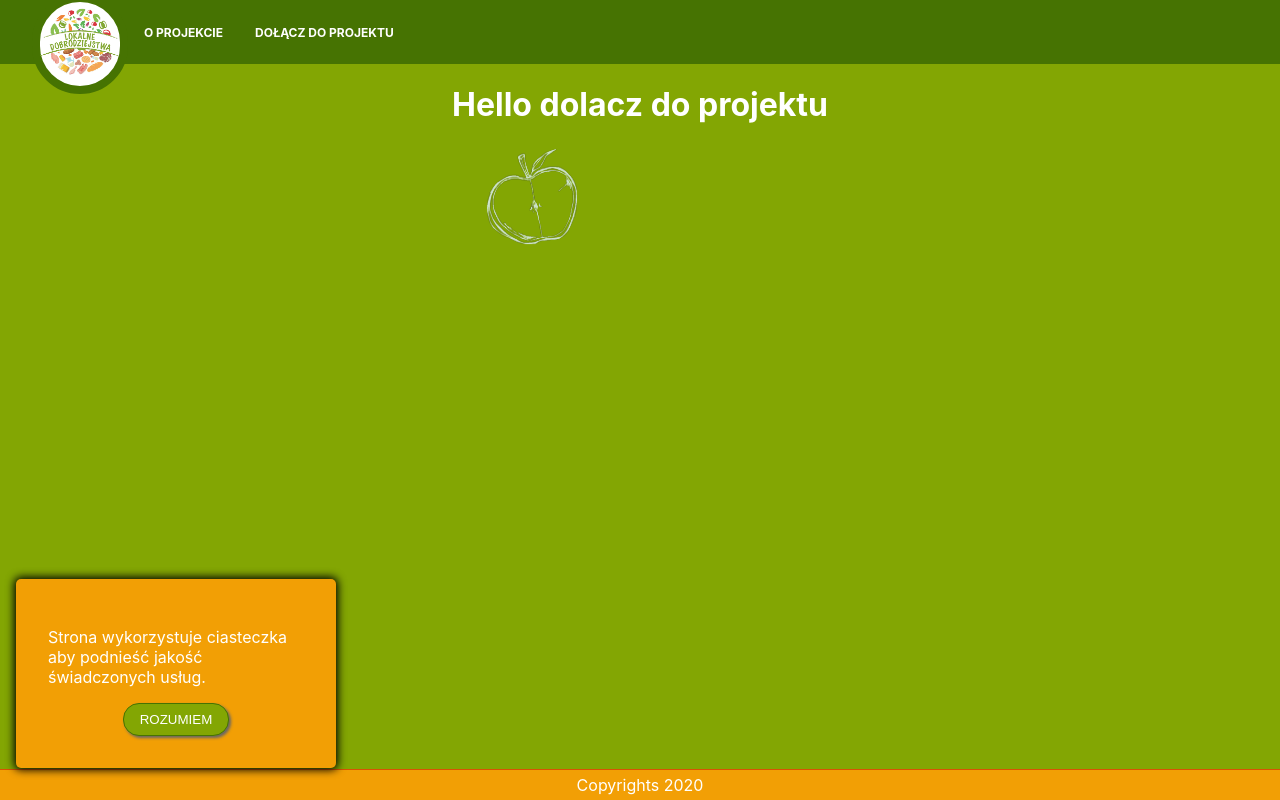
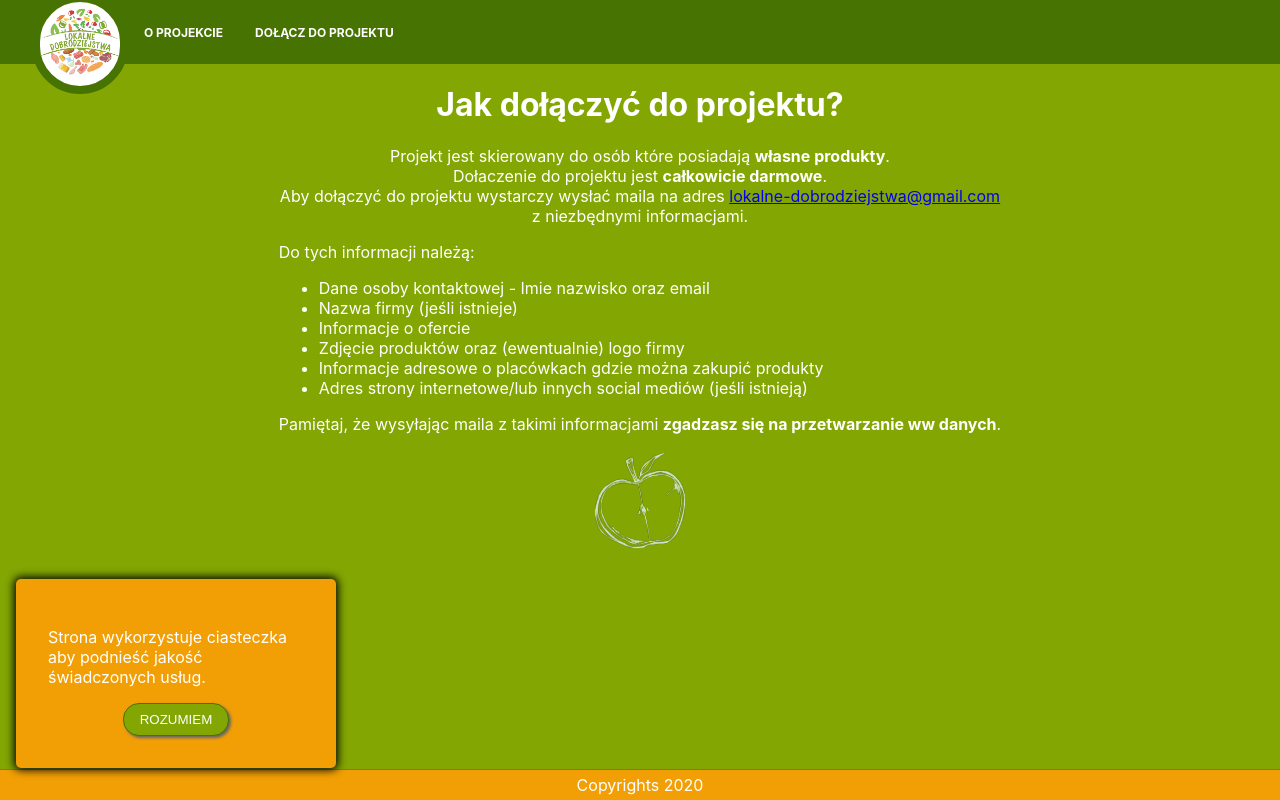
Before and after one commit to PawelNackiewicz/ld-frontend-next, a Next.js app: page /dolacz_do_projektu in a window 1280 px wide. Built offline with nearby package versions, Linux system fonts and the light colour scheme.

Commit message:
:sparkles: add dolacz do projektu description

```diff
--- a/pages/dolacz_do_projektu.tsx
+++ b/pages/dolacz_do_projektu.tsx
@@ -1,11 +1,34 @@
 import Image from 'next/image';
 import Layout from '../components/Layouts/Layouts';
+import styles from './styles/dolacz_do_projektu.module.scss';
 
 export default function AboutProject() {
   return (
     <Layout>
-      <div>
-        <h1>Hello dolacz do projektu</h1>
+      <div className={styles.pageContainer}>
+        <h1>Jak dołączyć do projektu?</h1>
+        <article>
+          Projekt jest skierowany do osób które posiadają <strong>własne produkty</strong>.<br />{' '}
+          Dołaczenie do projektu jest <strong>całkowicie darmowe</strong>.<br /> Aby dołączyć do
+          projektu wystarczy wysłać maila na adres{' '}
+          <a href="mailto:lokalne-dobrodziejstwa@gmail.com">lokalne-dobrodziejstwa@gmail.com</a>{' '}
+          <br />z niezbędnymi informacjami.{' '}
+        </article>
+        <div>
+          <p>Do tych informacji należą:</p>
+          <ul>
+            <li>Dane osoby kontaktowej - Imie nazwisko oraz email</li>
+            <li>Nazwa firmy (jeśli istnieje)</li>
+            <li>Informacje o ofercie</li>
+            <li>Zdjęcie produktów oraz (ewentualnie) logo firmy</li>
+            <li>Informacje adresowe o placówkach gdzie można zakupić produkty </li>
+            <li>Adres strony internetowe/lub innych social mediów (jeśli istnieją)</li>
+          </ul>
+          <p>
+            Pamiętaj, że wysyłając maila z takimi informacjami{' '}
+            <strong>zgadzasz się na przetwarzanie ww danych</strong>.{' '}
+          </p>
+        </div>
         <Image alt="apple" src="/animations/apple.svg" width={160} height={160} />
       </div>
     </Layout>
--- a/pages/o_projekcie.tsx
+++ b/pages/o_projekcie.tsx
@@ -5,7 +5,7 @@ export default function AboutProject() {
   return (
     <Layout>
       <div>
-        <h1>Hello About Project</h1>
+        <h1>O Projekcie</h1>
         <Image alt="apple" src="/animations/apple.svg" width={160} height={160} />
       </div>
     </Layout>
```
